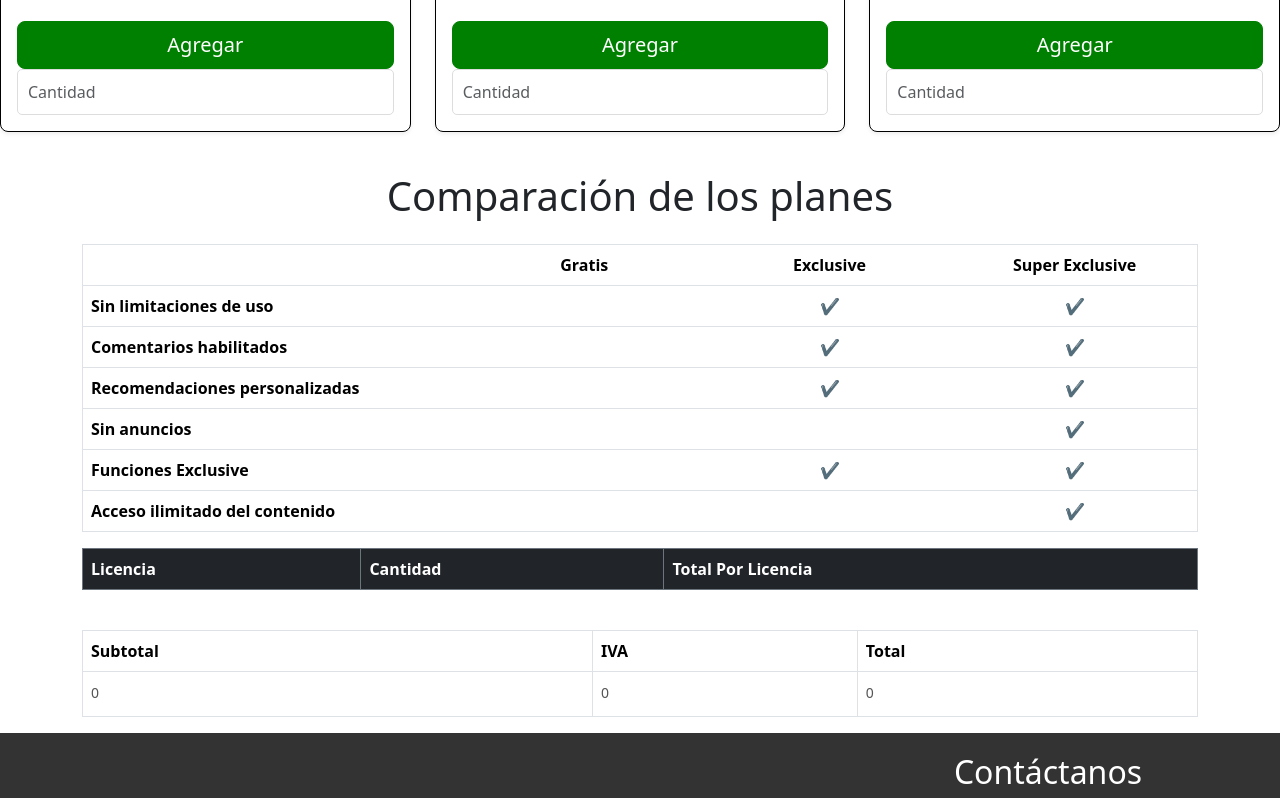
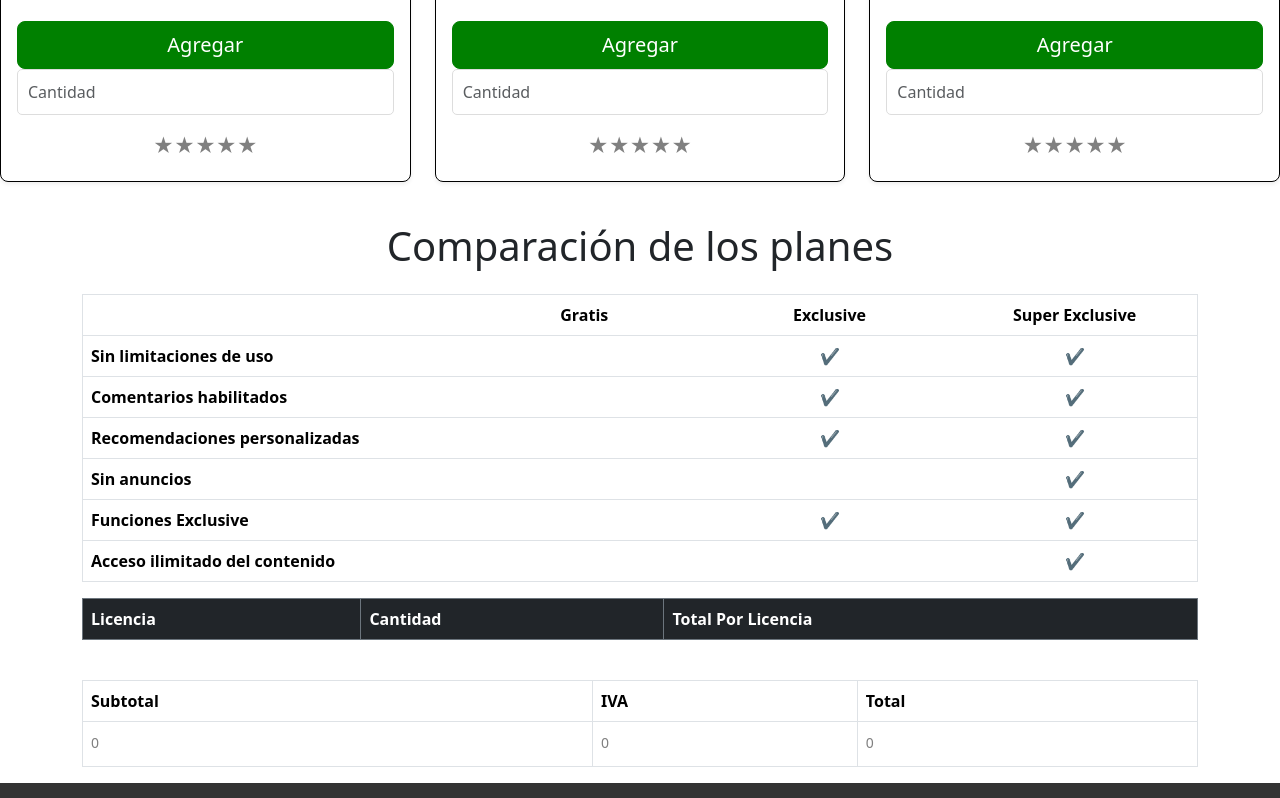
Before and after one commit to Luisa09/Wallet-Track, a plain HTML site: page index.html in a window 1280 px wide. Shown: the part 1582-2380 px from the top of the page. Drawn offline with nearby package versions, Linux system fonts and the light colour scheme.

Commit message:
Punto #4 (Estrellitas)

```diff
--- a/css/styles.css
+++ b/css/styles.css
@@ -655,3 +655,40 @@ h1.logo a {
     display: grid;
     grid-template-rows: auto 1fr auto;
 }
+
+/* Estrellitas */
+#form {
+    width: 250px;
+    margin: 0 auto;
+    height: 50px;
+  }
+
+  #form p {
+    text-align: center;
+  }
+
+  #form label {
+    font-size: 20px;
+  }
+
+  input[type="radio"] {
+    display: none;
+  }
+
+  label {
+    color: grey;
+  }
+
+  .clasificacion {
+    direction: rtl;
+    unicode-bidi: bidi-override;
+  }
+
+  label:hover,
+  label:hover ~ label {
+    color: orange;
+  }
+
+  input[type="radio"]:checked ~ label {
+    color: orange;
+  }
--- a/index.html
+++ b/index.html
@@ -153,6 +153,22 @@
                     <button type="button" id="freebtn" class="w-100 btn btn-lg">Agregar</button>
                     <input type="text" name="" id="ginpt" class="form-control" placeholder="Cantidad">
                   </div>
+
+                  <form id = "form">
+                    <p class="clasificacion">
+                      <input id="radio1" type="radio" name="estrellas" value="5"><!--
+                      --><label for="radio1">★</label><!--
+                      --><input id="radio2" type="radio" name="estrellas" value="4"><!--
+                      --><label for="radio2">★</label><!--
+                      --><input id="radio3" type="radio" name="estrellas" value="3"><!--
+                      --><label for="radio3">★</label><!--
+                      --><input id="radio4" type="radio" name="estrellas" value="2"><!--
+                      --><label for="radio4">★</label><!--
+                      --><input id="radio5" type="radio" name="estrellas" value="1"><!--
+                      --><label for="radio5">★</label>
+                    </p>
+                  </form>
+
             </div>
         </div>
         <div class="col">
@@ -174,6 +190,22 @@
                     <button type="button" id="boton2" class="w-100 btn btn-lg btn-outline-primary">Agregar</button>
                     <input type="text" name="" id="pinpt" class="form-control" placeholder="Cantidad">
                 </div>
+
+                <form id = "form">
+                    <p class="clasificacion">
+                      <input id="radio1" type="radio" name="estrellas" value="5"><!--
+                      --><label for="radio1">★</label><!--
+                      --><input id="radio2" type="radio" name="estrellas" value="4"><!--
+                      --><label for="radio2">★</label><!--
+                      --><input id="radio3" type="radio" name="estrellas" value="3"><!--
+                      --><label for="radio3">★</label><!--
+                      --><input id="radio4" type="radio" name="estrellas" value="2"><!--
+                      --><label for="radio4">★</label><!--
+                      --><input id="radio5" type="radio" name="estrellas" value="1"><!--
+                      --><label for="radio5">★</label>
+                    </p>
+                  </form>
+
             </div>
         </div>
         <div class="col">
@@ -195,6 +227,22 @@
                     <button type="button" id="boton3" class="w-100 btn btn-lg btn-outline-primary">Agregar</button>
                     <input type="text" name="" id="spinpt" class="form-control" placeholder="Cantidad">
                 </div>
+
+                <form id = "form">
+                    <p class="clasificacion">
+                      <input id="radio1" type="radio" name="estrellas" value="5"><!--
+                      --><label for="radio1">★</label><!--
+                      --><input id="radio2" type="radio" name="estrellas" value="4"><!--
+                      --><label for="radio2">★</label><!--
+                      --><input id="radio3" type="radio" name="estrellas" value="3"><!--
+                      --><label for="radio3">★</label><!--
+                      --><input id="radio4" type="radio" name="estrellas" value="2"><!--
+                      --><label for="radio4">★</label><!--
+                      --><input id="radio5" type="radio" name="estrellas" value="1"><!--
+                      --><label for="radio5">★</label>
+                    </p>
+                  </form>
+
             </div>
         </div>
     </div>
```
